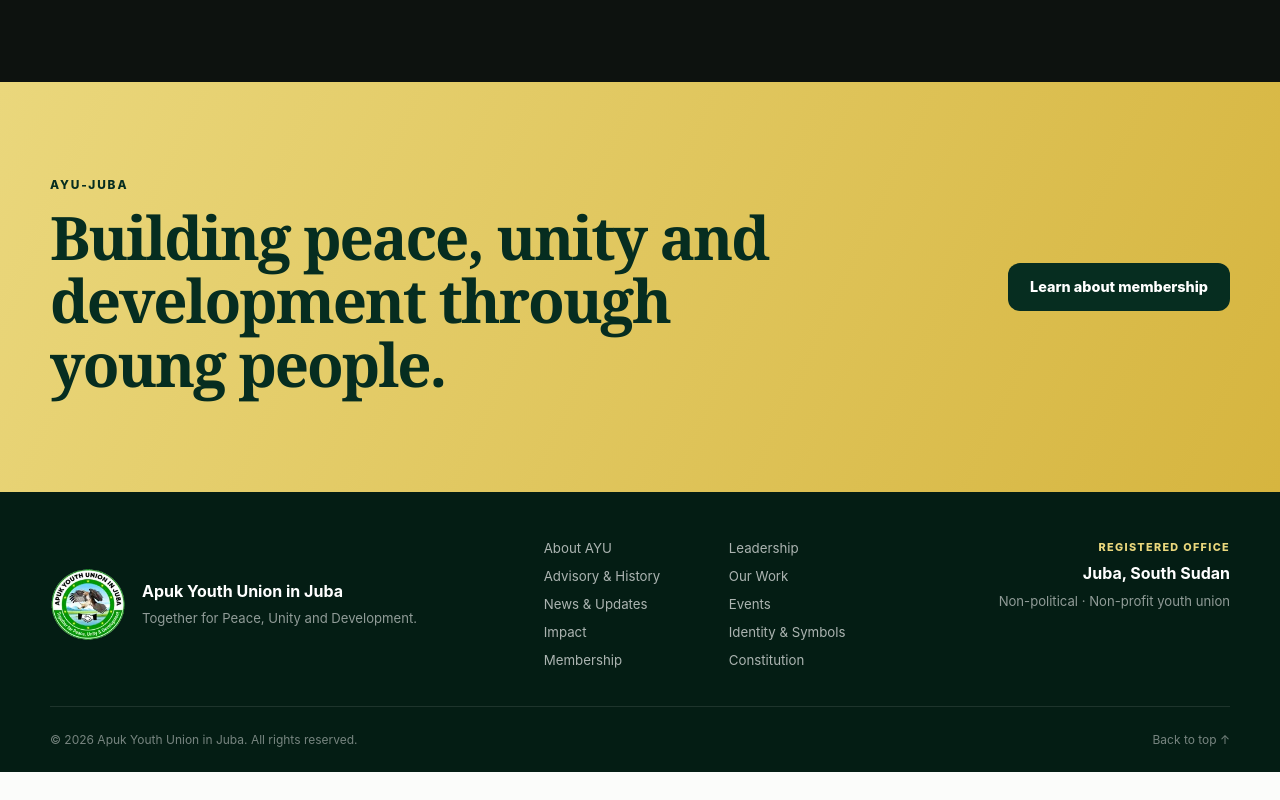
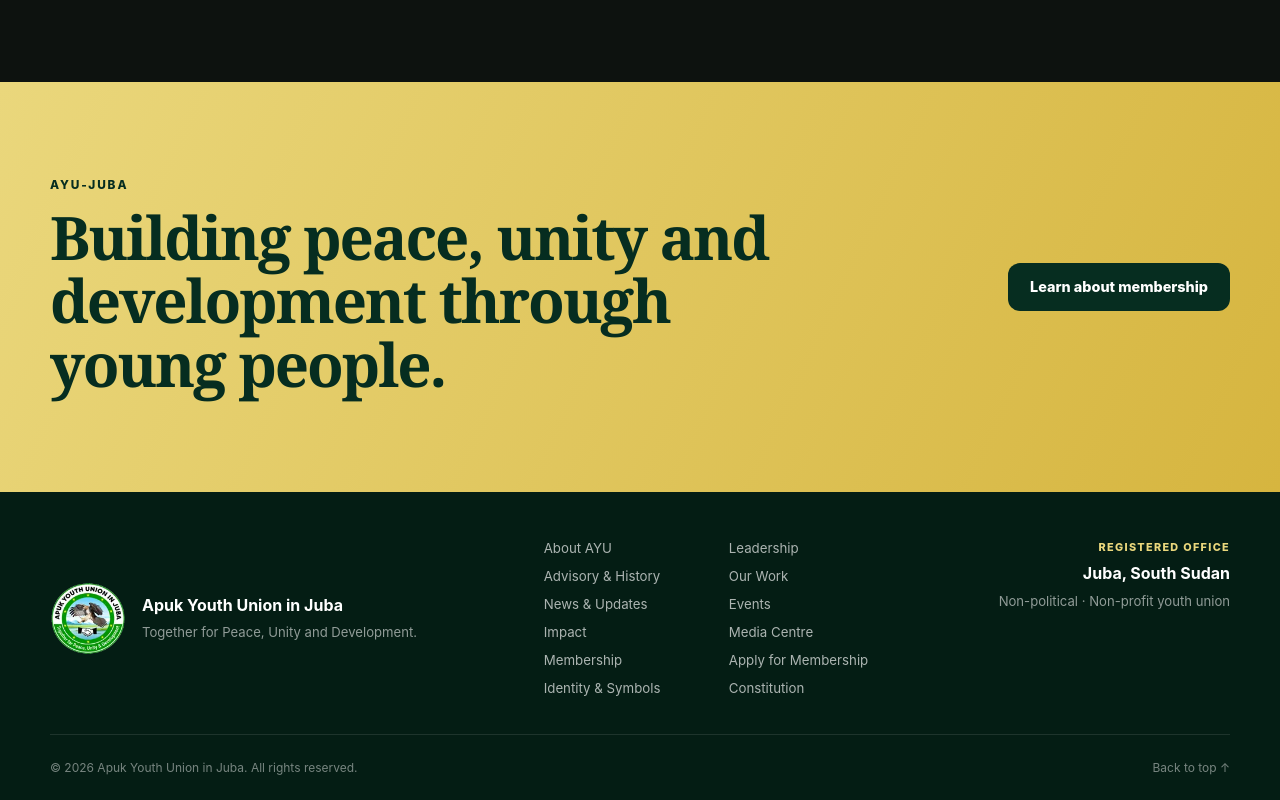
Before and after one commit to SalvaAleu1/AYU, a React (Vite) app: page / in a window 1280 px wide. Shown: the part 7647-8447 px from the top of the page. Before the commit the page ends 8419 px from the top, so only its background shows below. Built offline with nearby package versions, Linux system fonts and the light colour scheme.

Commit message:
feat: add Media Centre and membership routes to footer

```diff
--- a/src/components/SiteFooter.tsx
+++ b/src/components/SiteFooter.tsx
@@ -6,8 +6,10 @@
   { href: "/?page=news", label: "News & Updates" },
   { href: "/?page=events", label: "Events" },
   { href: "/?page=impact", label: "Impact" },
+  { href: "/?page=media", label: "Media Centre" },
+  { href: "/?page=membership", label: "Membership" },
+  { href: "/?page=membership-apply", label: "Apply for Membership" },
   { href: "/?page=identity", label: "Identity & Symbols" },
-  { href: "/#membership", label: "Membership" },
   { href: "/#constitution", label: "Constitution" },
 ];
 
```
